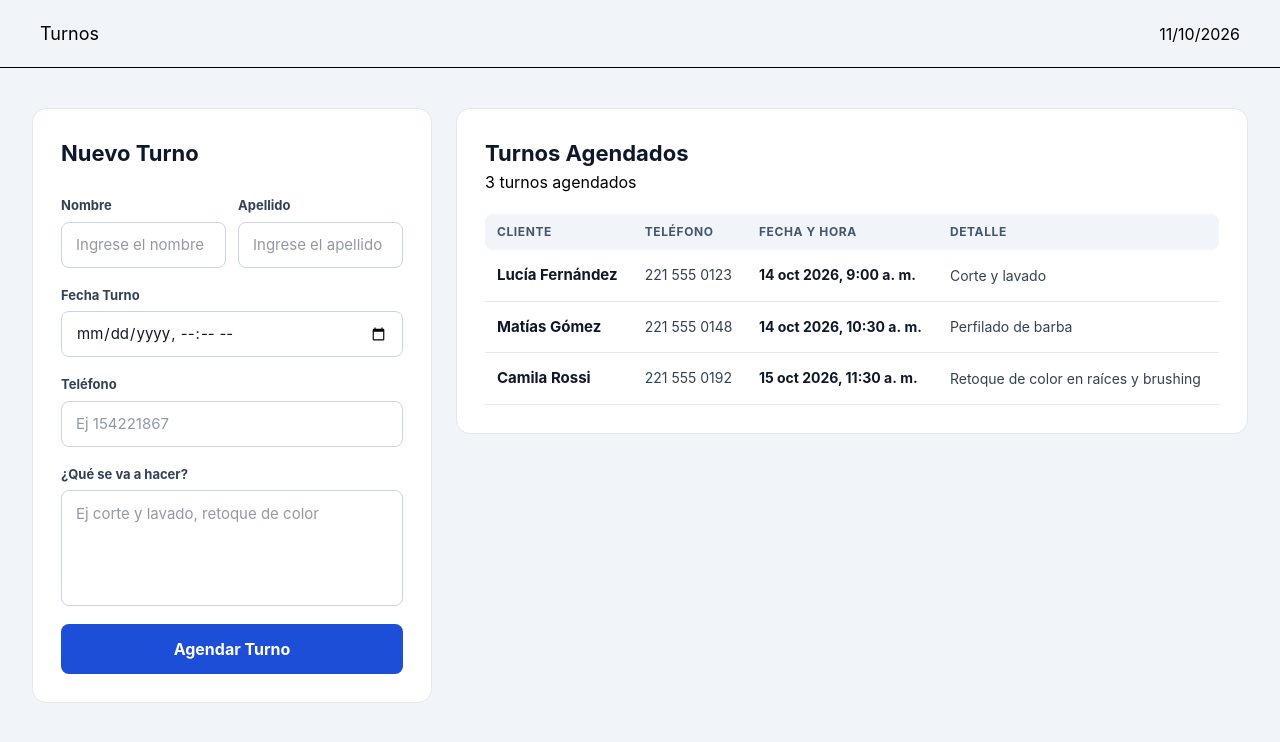
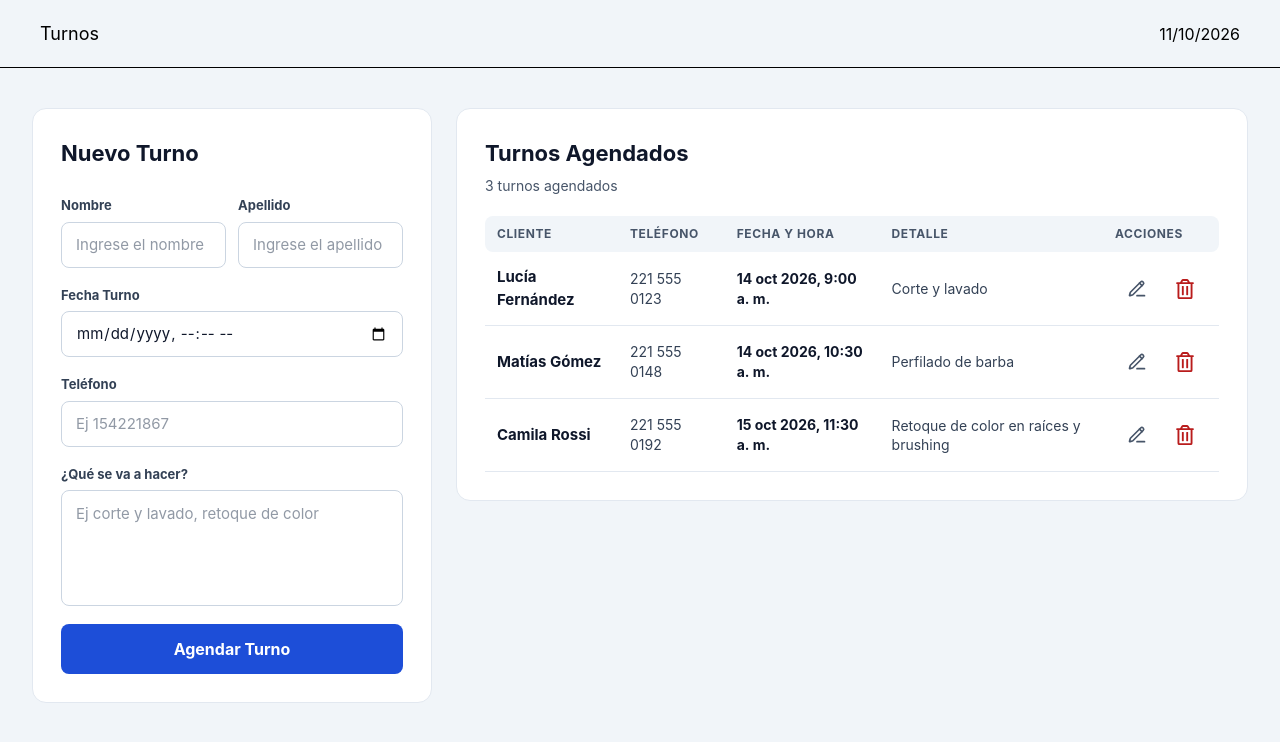
Before and after one commit to germanpgonzalez/agendarapp, a React (Vite) app: page / in a window 1280 px wide. Shown: the top 742 px of the page. Built offline with nearby package versions, Linux system fonts and the light colour scheme.

Commit message:
Agregado FilaTurno

```diff
--- a/package.json
+++ b/package.json
@@ -13,6 +13,7 @@
     "@tailwindcss/vite": "^4.3.3",
     "react": "^19.2.8",
     "react-dom": "^19.2.8",
+    "react-icons": "^5.7.0",
     "tailwindcss": "^4.3.3"
   },
   "devDependencies": {
--- /dev/null
+++ b/src/components/FilaTurno.tsx
@@ -0,0 +1,50 @@
+import type { Turno } from "../types";
+import { LuPencilLine } from "react-icons/lu";
+import { FaRegTrashAlt } from "react-icons/fa";
+
+const claseTd = "px-3 py-3.5 text-sm text-etiqueta";
+const claseBoton = "flex size-11 cursor-pointer items-center justify-center rounded-lg hover:bg-fondo";
+
+type Props = {
+  turno: Turno;
+};
+
+const formatearFecha = (valor: string) =>
+  new Date(valor).toLocaleString("es-AR", {
+    dateStyle: "medium",
+    timeStyle: "short",
+  });
+
+export const FilaTurno = ({ turno }: Props) => {
+  return (
+    <tr className="border-b border-borde">
+      <td className="px-3 py-3.5 text-[15px] font-bold text-texto">
+        {turno.nombre} {turno.apellido}
+      </td>
+      <td className={claseTd}>{turno.telefono}</td>
+      <td className="px-3 py-3.5 text-sm font-bold text-texto">
+        {formatearFecha(turno.fecha)}
+      </td>
+      <td className={`${claseTd} leading-snug`}>{turno.detalle}</td>
+      <td className="px-3 py-3.5">
+        <div className="flex gap-1">
+          <button
+            type="button"
+            aria-label="Editar turno"
+            className={`${claseBoton} text-suave`}
+          >
+            <LuPencilLine aria-hidden="true" className="size-5" />
+          </button>
+
+          <button
+            type="button"
+            aria-label="Cancelar turno"
+            className={`${claseBoton} text-peligro`}
+          >
+            <FaRegTrashAlt aria-hidden="true" className="size-5" />
+          </button>
+        </div>
+      </td>
+    </tr>
+  );
+};
--- a/src/components/ListaTurnos.tsx
+++ b/src/components/ListaTurnos.tsx
@@ -1,50 +1,42 @@
-import { turnos } from '../data/turnos';
-
+import { data } from "../data/data";
+import { FilaTurno } from "./FilaTurno";
 
 const claseTh = "px-3 py-2.5 first:rounded-l-lg last:rounded-r-lg";
-const claseTd = "px-3 py-3.5 text-sm text-etiqueta";
-
-const formatearFecha = (valor: string) =>
-  new Date(valor).toLocaleString("es-AR", {
-    dateStyle: "medium",
-    timeStyle: "short",
-  });
 
 export const ListaTurnos = () => {
   return (
-    <>
     <section className="flex min-w-0 grow basis-140 flex-col gap-5 rounded-[14px] border border-borde bg-superficie p-7">
       <div>
         <h2 className="text-texto font-bold text-[22px]">Turnos Agendados</h2>
-          <p>{turnos.length} {turnos.length === 1 ? "turno agendado" : "turnos agendados"}</p>
+        <p className="mt-1.5 text-sm text-suave">
+          {data.length}{" "}
+          {data.length === 1 ? "turno agendado" : "turnos agendados"}
+        </p>
       </div>
 
       <div className="overflow-x-auto">
-          <table className="w-full w-min-170 border-collapse text-left">
+        <table className="w-full min-w-170 border-collapse text-left">
           <thead>
             <tr className="bg-fondo text-xs uppercase font-bold tracking-wider text-suave">
               <th className={claseTh}>Cliente</th>
               <th className={claseTh}>Teléfono</th>
               <th className={claseTh}>Fecha y Hora</th>
               <th className={claseTh}>Detalle</th>
+              <th className={claseTh}>Acciones</th>
             </tr>
           </thead>
           <tbody>
-                {turnos.map((turno) => (
-                    <tr key={turno.id} className="border-b border-borde">
-                        <td className="px-3 py-3.5 text-[15px] font-bold text-texto">
-                            {turno.nombre} {turno.apellido}
-                        </td>
-                        <td className={claseTd}>{turno.telefono}</td>
-                        <td className="px-3 py-3.5 text-sm font-bold text-texto">{formatearFecha(turno.fecha)}</td>
-                        <td className={`${claseTd} leading-snug`}>{turno.detalle}</td>
-                    </tr>
+            {data.map((turno) => (
+              <FilaTurno key={turno.id} turno={turno} />
             ))}
           </tbody>
         </table>
       </div>
-        {turnos.length === 0 && <p className="py-10 text-center text-sm text-suave">Todavía no hay turnos agendados</p>}
+      {data.length === 0 && (
+        <p className="py-10 text-center text-sm text-suave">
+          Todavía no hay turnos agendados
+        </p>
+      )}
     </section>
-    </>
   );
 };
--- a/src/data/turnos.ts
+++ b/src/data/data.ts
@@ -1,5 +1,6 @@
+import type {Turno} from '../types'
 
-export const turnos = [
+export const data: Turno[] = [
   { id: "1", nombre: "Lucía", apellido: "Fernández", telefono: "221 555 0123", fecha: "2026-10-14T09:00", detalle: "Corte y lavado" },
   { id: "2", nombre: "Matías", apellido: "Gómez", telefono: "221 555 0148", fecha: "2026-10-14T10:30", detalle: "Perfilado de barba" },
   { id: "3", nombre: "Camila", apellido: "Rossi", telefono: "221 555 0192", fecha: "2026-10-15T11:30", detalle: "Retoque de color en raíces y brushing" },
--- /dev/null
+++ b/src/types/index.ts
@@ -0,0 +1,10 @@
+
+export type DatosTurno = {
+    nombre: string
+    apellido: string
+    telefono: string
+    fecha: string
+    detalle: string
+}
+
+export type Turno = DatosTurno & { id: string };
```
Also changed, not shown: src/components/FormularioTurnos.tsx (+1 -8 lines), 1 other file (tests, documents, lock files or other folders). Lines whose indentation alone changed are shown as unchanged.
